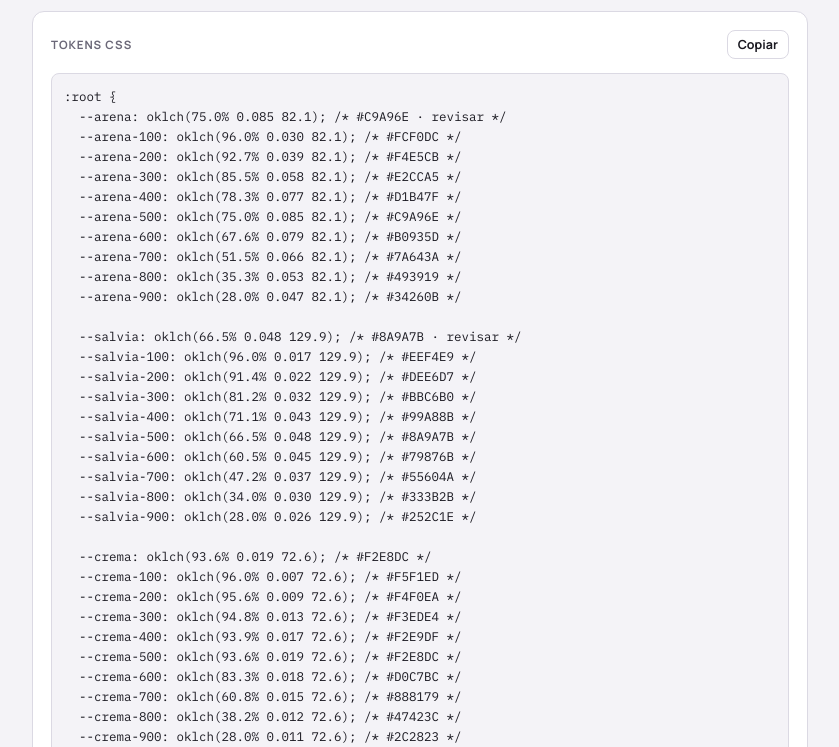
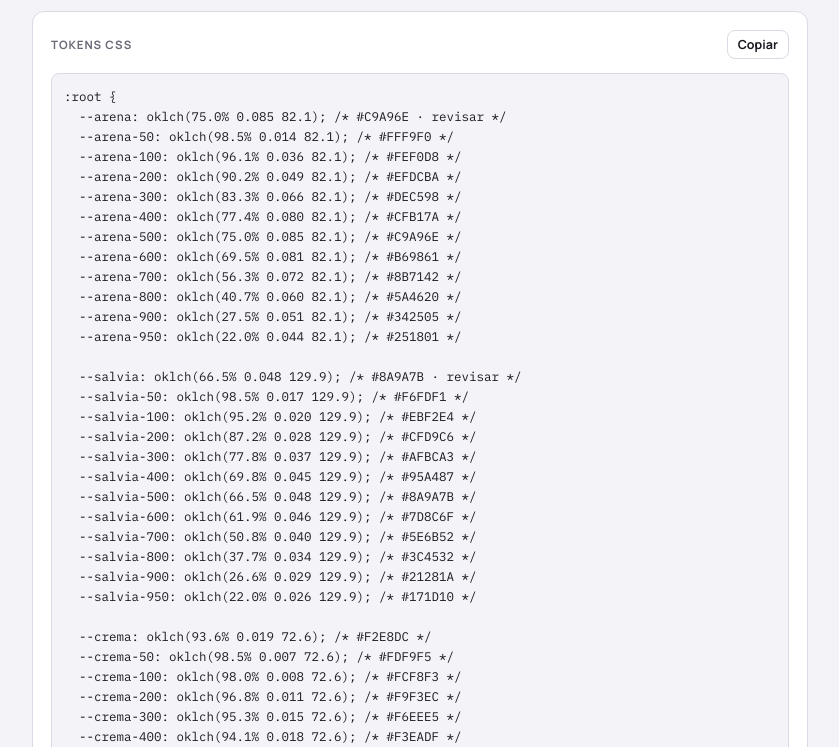
Before and after one commit to taypixelbright/microtool.afinador-paleta, a plain HTML site: page index.html in a window 1280 px wide. Shown: the part 1613-2360 px from the top of the page, without its empty margins (422-1261 px from the left). Drawn offline with Linux system fonts and the light colour scheme.

Commit message:
Corridas a 50-950: 11 pasos por color
Se agregan los extremos 50 (L 98.5%, fondo tintado) y 950 (L 22%,
oscuro profundo); la corrida queda en 5 tints + base + 5 shades, el
mismo largo que las rampas de 11 steps del tema Cachito.

Co-Authored-By: Claude Fable 5 <noreply@anthropic.com>

```diff
--- a/app.js
+++ b/app.js
@@ -104,21 +104,22 @@
   }
 
   // ---------- Corridas (tints/shades) ----------
-  // 4 tints + base + 4 shades (100–900) en OKLCH: tono constante salvo el giro
-  // voluntario hacia los extremos (el truco de Scale), luz con smoothstep y
-  // croma que se relaja hacia las puntas para no dar tints lavados ni shades sucios.
-  const L_TINT = 0.96, L_SHADE = 0.28;
+  // 5 tints + base + 5 shades (50–950, 11 pasos como las rampas de Cachito) en
+  // OKLCH: tono constante salvo el giro voluntario hacia los extremos (el truco
+  // de Scale), luz con smoothstep y croma que se relaja hacia las puntas para
+  // no dar tints lavados ni shades sucios.
+  const L_TINT = 0.985, L_SHADE = 0.22;
   function ramp(c, o) {
     const ease = t => t * t * (3 - 2 * t);
     const steps = [];
-    for (let i = 4; i >= 1; i--) {
-      const t = ease(i / 4);
-      steps.push({ k: 500 - i * 100, c: clipToGamut({ L: c.L + (L_TINT - c.L) * t, C: c.C * (1 - (1 - o.cx) * t), h: (c.h + o.ht * t + 360) % 360 }) });
+    for (let i = 5; i >= 1; i--) {
+      const t = ease(i / 5);
+      steps.push({ k: i === 5 ? 50 : 500 - i * 100, c: clipToGamut({ L: c.L + (L_TINT - c.L) * t, C: c.C * (1 - (1 - o.cx) * t), h: (c.h + o.ht * t + 360) % 360 }) });
     }
     steps.push({ k: 500, c: { L: c.L, C: c.C, h: c.h }, base: true });
-    for (let i = 1; i <= 4; i++) {
-      const t = ease(i / 4);
-      steps.push({ k: 500 + i * 100, c: clipToGamut({ L: c.L + (L_SHADE - c.L) * t, C: c.C * (1 - (1 - o.cx) * t * 0.7), h: (c.h + o.hs * t + 360) % 360 }) });
+    for (let i = 1; i <= 5; i++) {
+      const t = ease(i / 5);
+      steps.push({ k: i === 5 ? 950 : 500 + i * 100, c: clipToGamut({ L: c.L + (L_SHADE - c.L) * t, C: c.C * (1 - (1 - o.cx) * t * 0.7), h: (c.h + o.hs * t + 360) % 360 }) });
     }
     return steps;
   }
--- a/index.html
+++ b/index.html
@@ -69,7 +69,7 @@
         <input type="range" id="hs" min="-30" max="30" step="1" value="0">
         <label class="lbl" for="cx" style="margin-top:10px">Croma en los extremos <span class="tol-val" id="cxVal">35%</span></label>
         <input type="range" id="cx" min="0" max="100" step="5" value="35">
-        <p class="hint">Cada color genera su corrida 100–900 (4 tints, base, 4 shades) con tono constante. El giro lo desvía hacia los extremos, estilo Scale; el croma dice cuánto color sobrevive en las puntas.</p>
+        <p class="hint">Cada color genera su corrida 50–950 (5 tints, base, 5 shades) con tono constante. El giro lo desvía hacia los extremos, estilo Scale; el croma dice cuánto color sobrevive en las puntas.</p>
       </div>
       <div class="row">
         <button class="primary" id="run">Analizar</button>
```
